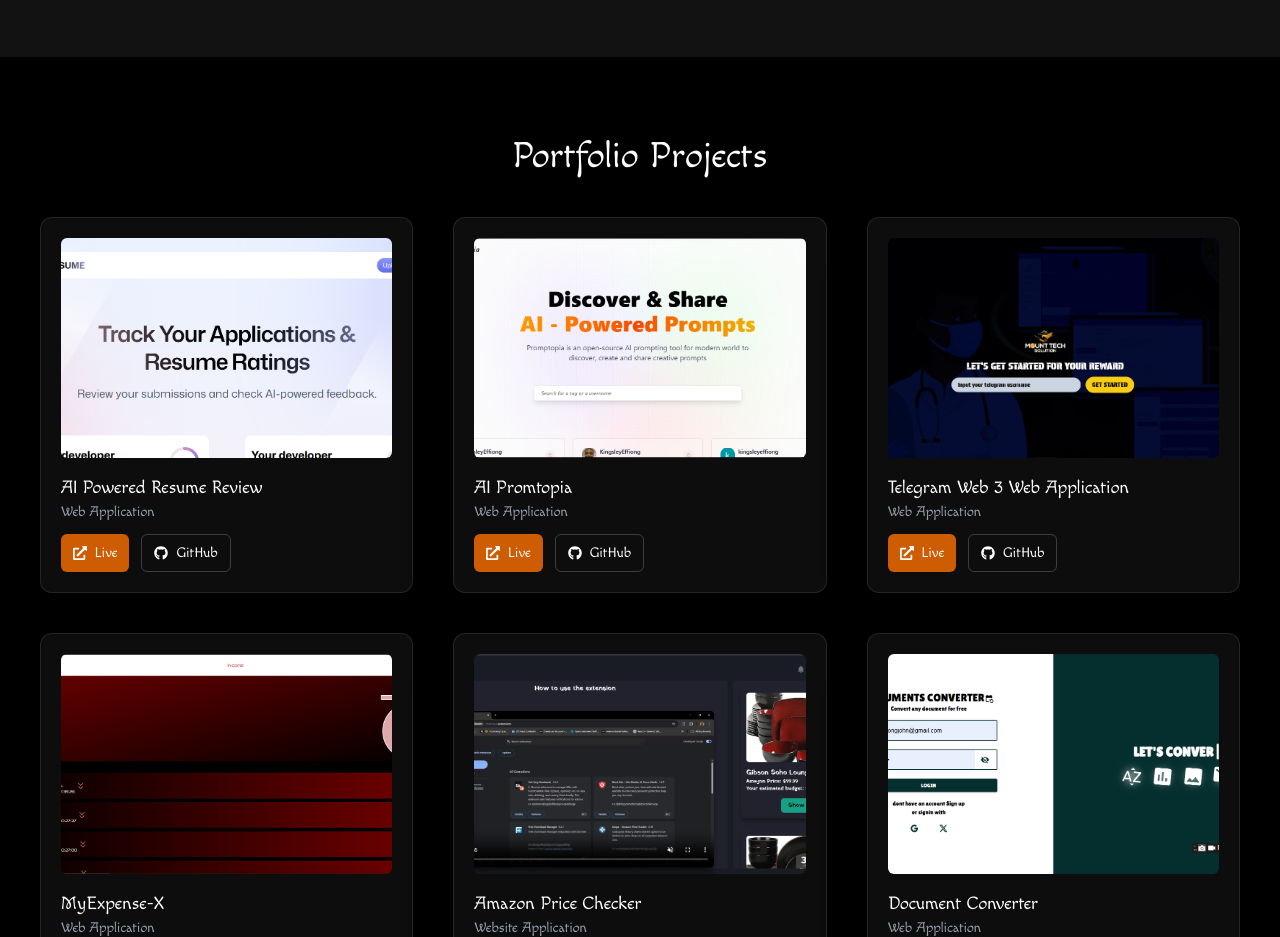
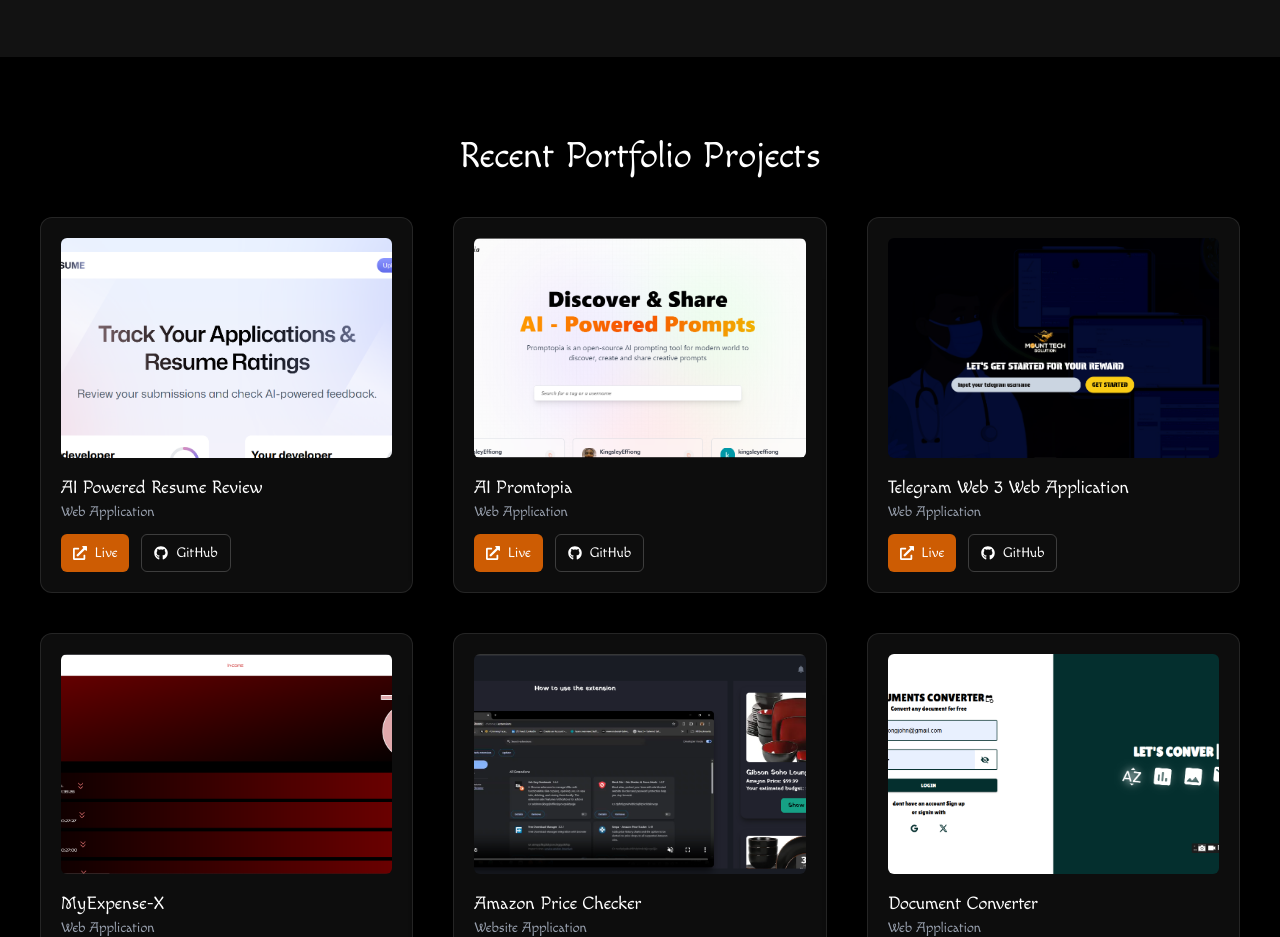
Before and after one commit to KingsleyEffiong/my-app, a Next.js app: page / in a window 1280 px wide. Shown: the part 2580-3517 px from the top of the page. Built offline with nearby package versions, Linux system fonts and the light colour scheme.

Commit message:
Update section title to 'Recent Portfolio Projects'

```diff
--- a/components/Portfolio.tsx
+++ b/components/Portfolio.tsx
@@ -81,7 +81,9 @@
     >
       {/* Section Title */}
       <div className="text-center mb-10">
-        <h2 className="text-3xl sm:text-4xl font-bold">Portfolio Projects</h2>
+        <h2 className="text-3xl sm:text-4xl font-bold">
+          Recent Portfolio Projects
+        </h2>
       </div>
 
       {/* Filter Buttons */}
```
